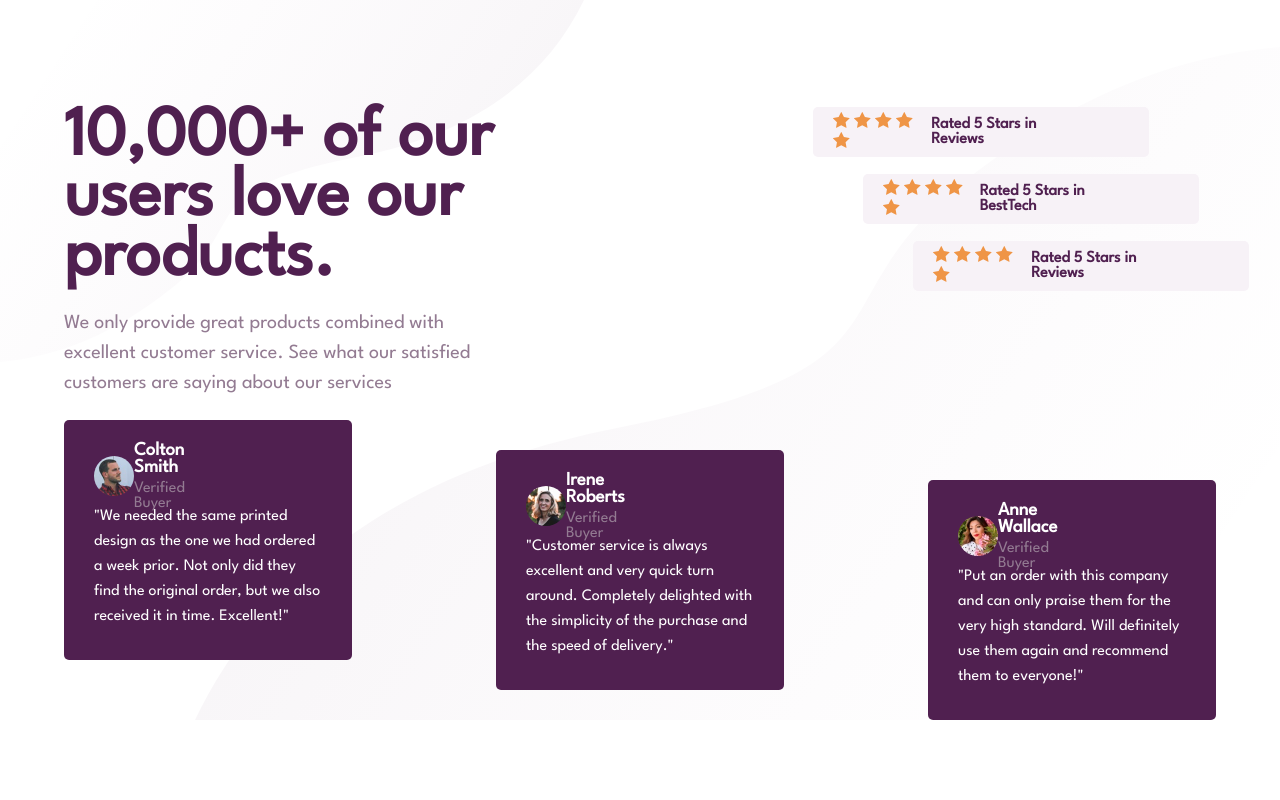
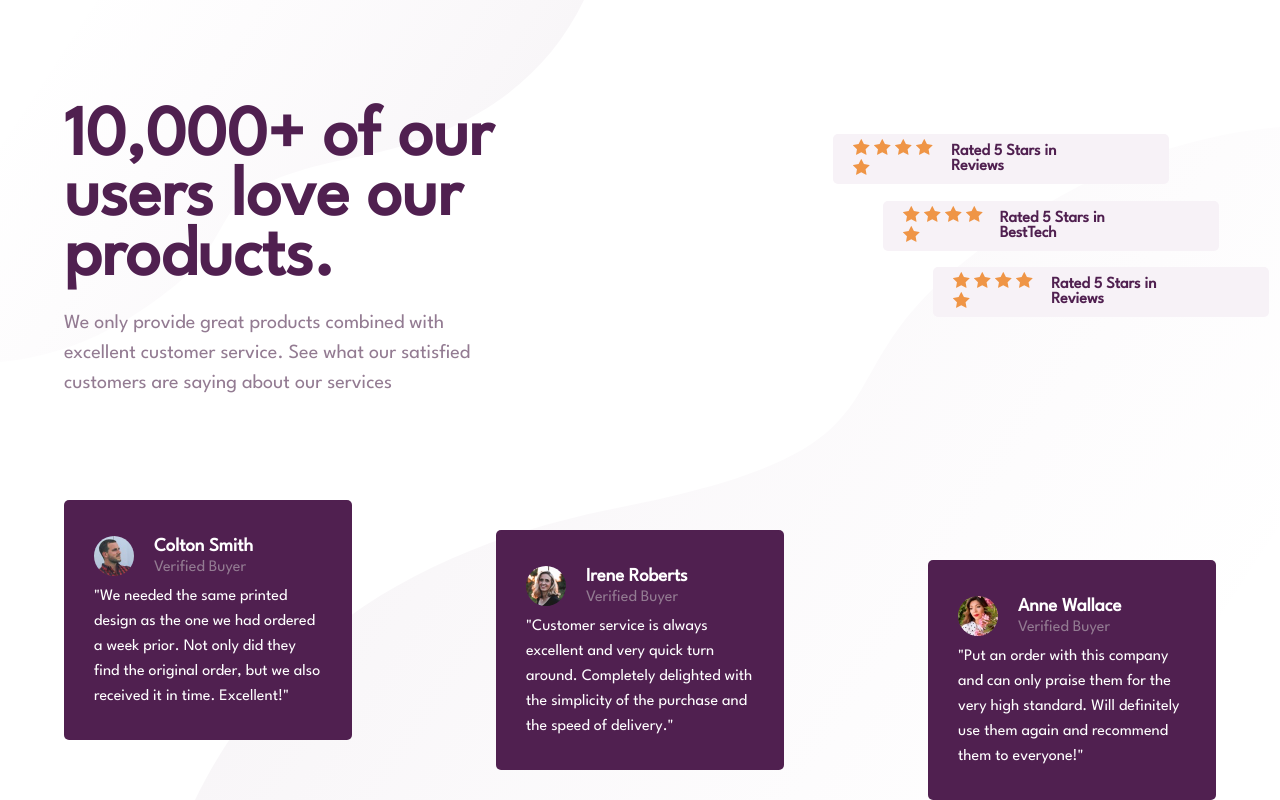
Before and after one commit to techbhisek/social-proof-css-html, a plain HTML site: page index.html in a window 1280 px wide. Drawn offline with Linux system fonts and the light colour scheme.

Commit message:
changes made

```diff
--- a/style.css
+++ b/style.css
@@ -1,6 +1,6 @@
 #container {
   width: 90vw;
-  height: 90vh;
+  height: 100vh;
   margin: 0px auto;
   box-sizing: border-box;
   display: flex;
@@ -19,7 +19,7 @@ body {
   display: flex;
   box-sizing: border-box;
   justify-content: space-between;
-  align-items: center;
+  align-items: baseline;
   margin: 0px auto;
   width: 100%;
 }
@@ -40,7 +40,8 @@ body {
   margin-bottom: 20px;
 }
 #cards-triple {
-  height: 25vh;
+  padding: 20px;
+  height: 30vh;
   display: flex;
   flex-direction: column;
   justify-content: space-around;
@@ -85,7 +86,7 @@ body {
 }
 .profile-section {
   display: flex;
-  width: 50%;
+  width: max-content;
   height: 50px;
   justify-content: space-between;
   align-items: center;
@@ -103,6 +104,7 @@ body {
 }
 .profile-details {
   color: hsl(303, 10%, 53%);
+  margin-left: 20px;
 }
 .profile-details > h3 {
   margin: 0px;
```
